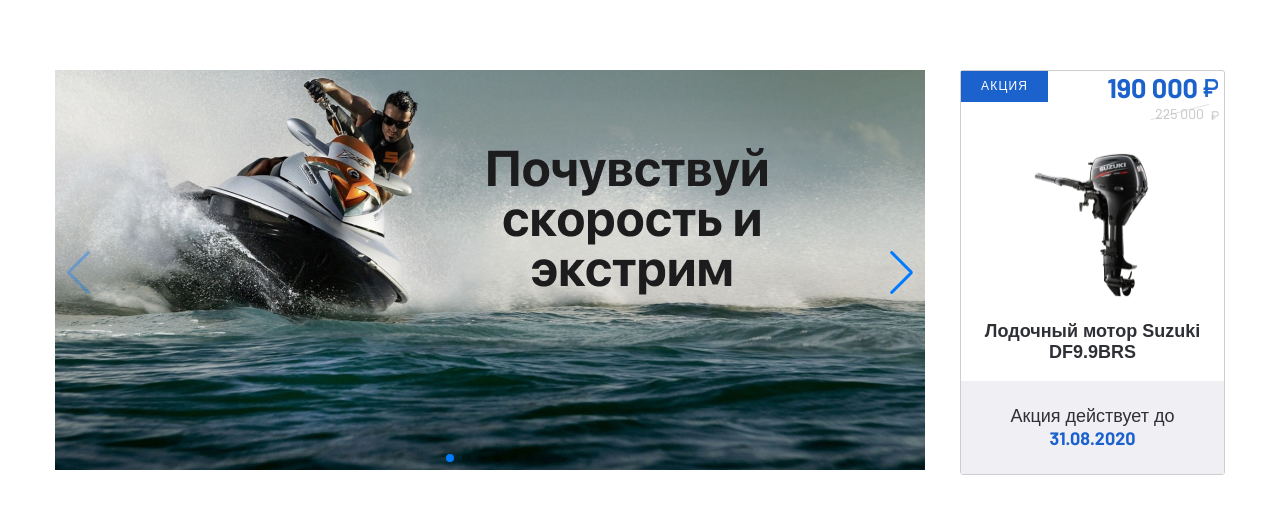
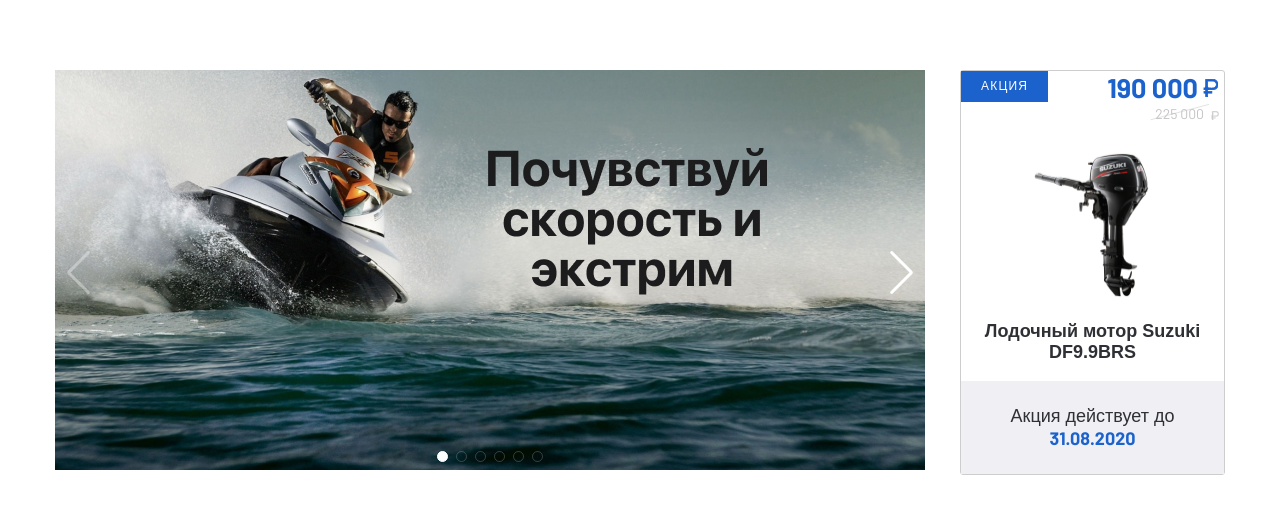
Before and after one commit to Akhad01/drive-moto, a React (Create React App) app: page / in a window 1280 px wide. Shown: the part 183-696 px from the top of the page. Built offline with nearby package versions, Linux system fonts and the light colour scheme.

Commit message:
refactored the BannerSection

```diff
--- a/src/App.scss
+++ b/src/App.scss
@@ -1,3 +1,20 @@
 h1 {
   font-size: 50px;
 }
+
+.swiper-button-next,
+.swiper-button-prev {
+  color: white !important;
+}
+
+.swiper-pagination-bullet {
+  width: 11px !important;
+  height: 11px !important;
+  background-color: white !important;
+  background-color: transparent !important;
+  border: 1px solid #fff !important;
+}
+
+.swiper-pagination-bullet-active {
+  background-color: white !important;
+}
--- a/src/components/BannerSection.jsx
+++ b/src/components/BannerSection.jsx
@@ -3,12 +3,23 @@ import { Swiper, SwiperSlide } from 'swiper/react'
 import { Navigation, Pagination, Scrollbar, A11y } from 'swiper'
 
 import styles from './BannerSection.module.scss'
-import BannerSlider from '../assets/banner-slider.jpg'
+import BannerSliderImg from '../assets/banner-slider.jpg'
 import Sale1 from '../assets/content/sale-1.png'
 
 import 'swiper/swiper-bundle.min.css'
 
 const BannerSection = () => {
+  const slides = Array.from({ length: 6 }, (_, index) => (
+    <SwiperSlide key={index}>
+      <a className="banner-section__slider-item" href="/#">
+        <img
+          className="banner-section__slider-img"
+          src={BannerSliderImg}
+          alt=""
+        />
+      </a>
+    </SwiperSlide>
+  ))
   return (
     <section className="banner-section">
       <div className="container">
@@ -23,60 +34,7 @@ const BannerSection = () => {
               onSlideChange={() => console.log('slide change')}
               onSwiper={(swiper) => console.log(swiper)}
             >
-              <SwiperSlide>
-                <a className="banner-section__slider-item" href="/#">
-                  <img
-                    className="banner-section__slider-img"
-                    src={BannerSlider}
-                    alt=""
-                  />
-                </a>
-              </SwiperSlide>
-              <SwiperSlide>
-                <a className="banner-section__slider-item" href="/#">
-                  <img
-                    className="banner-section__slider-img"
-                    src={BannerSlider}
-                    alt=""
-                  />
-                </a>
-              </SwiperSlide>
-              <SwiperSlide>
-                <a className="banner-section__slider-item" href="/#">
-                  <img
-                    className="banner-section__slider-img"
-                    src={BannerSlider}
-                    alt=""
-                  />
-                </a>
-              </SwiperSlide>
-              <SwiperSlide>
-                <a className="banner-section__slider-item" href="/#">
-                  <img
-                    className="banner-section__slider-img"
-                    src={BannerSlider}
-                    alt=""
-                  />
-                </a>
-              </SwiperSlide>
-              <SwiperSlide>
-                <a className="banner-section__slider-item" href="/#">
-                  <img
-                    className="banner-section__slider-img"
-                    src={BannerSlider}
-                    alt=""
-                  />
-                </a>
-              </SwiperSlide>
-              <SwiperSlide>
-                <a className="banner-section__slider-item" href="/#">
-                  <img
-                    className="banner-section__slider-img"
-                    src={BannerSlider}
-                    alt=""
-                  />
-                </a>
-              </SwiperSlide>
+              {slides}
             </Swiper>
           </div>
           <a
```
